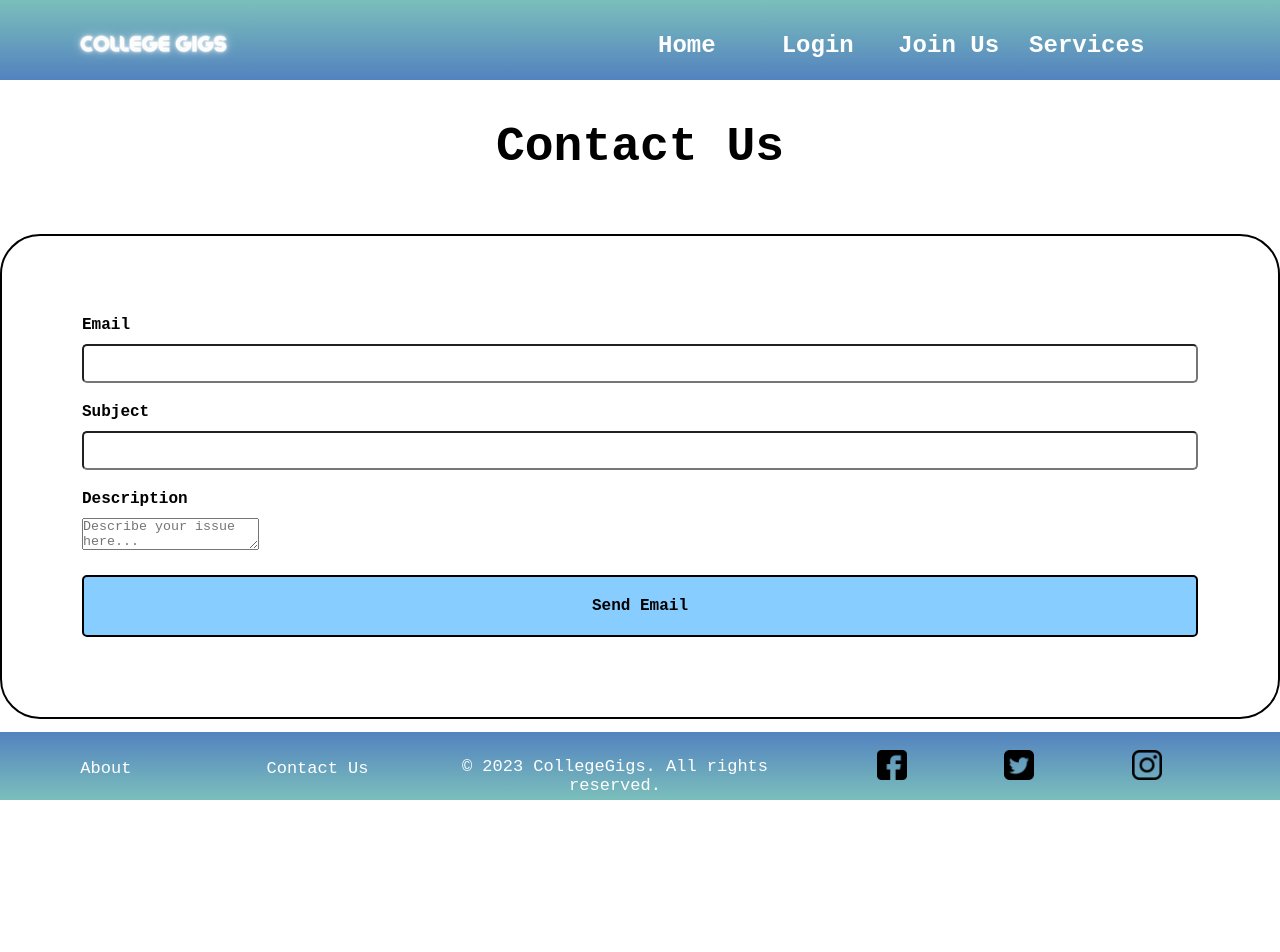
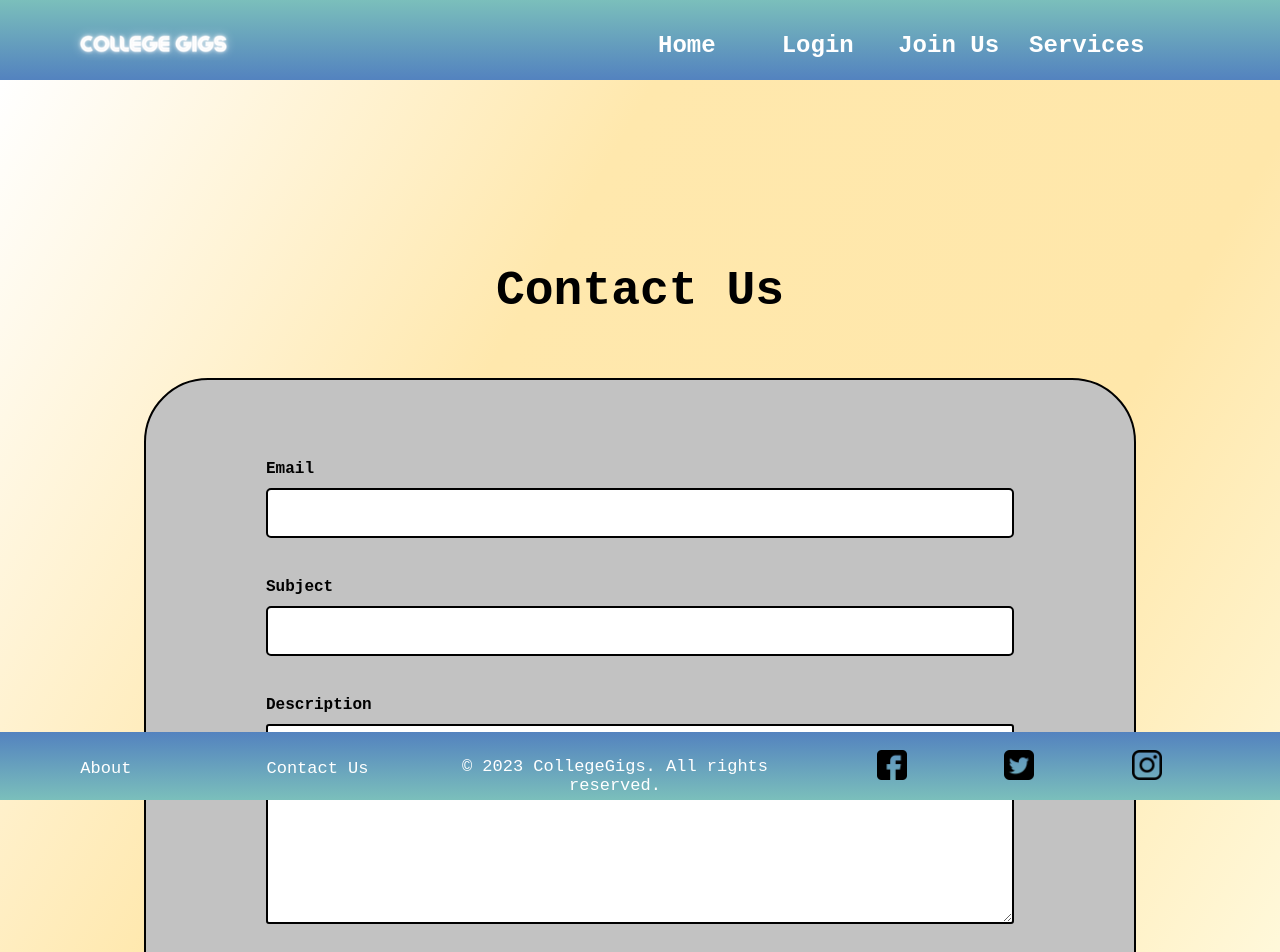
Before and after one commit to fynn07/college-gigs, a React (Create React App) app: page /Contact in a window 1280 px wide. Shown: the top 952 px of the page. Before the commit the page ends 800 px from the top, so only its background shows below. Built offline with nearby package versions, Linux system fonts and the light colour scheme.

Commit message:
add initial aesthetics of contact page

```diff
--- a/src/pages/contact.js
+++ b/src/pages/contact.js
@@ -9,12 +9,22 @@ function contact() {
                     <h1>Contact Us</h1>
                 </div>
                 <form id="contact_form" action="/College_Gigs/C_Gigs_Home.php" method="post">
-                    <label htmlFor="email"><i className="fa fa-envelope"></i> Email</label>
-                    <input type="email" id="email" name="email" required/>
-                    <label htmlFor="subject">Subject</label>
-                    <input type="text" id="subject" name="subject"/>
-                    <label htmlFor="desc"><i className="fa fa-commenting-o"></i> Description</label>
-                    <textarea id="desc" name="desc" className="desc" placeholder="Describe your issue here..."></textarea>
+                    <div className="contact_form_item">
+                        <label htmlFor="email"><i className="fa fa-envelope"></i> Email</label>
+                        <input type="email" id="email" name="email" className="contact_input" required/>
+                    </div>
+
+                    <div className="contact_form_item">
+                        <label htmlFor="subject">Subject</label>
+                        <input type="text" id="subject" name="subject" className="contact_input"/>
+                    </div>
+
+                    <div className="contact_form_item">
+                        <label htmlFor="desc"><i className="fa fa-commenting-o"></i> Description</label>
+                        <textarea id="desc" name="desc" className="desc contact_input"
+                                  placeholder="Describe your issue here..."></textarea>
+                    </div>
+
                     <button type="submit" name="send">Send Email</button>
                 </form>
             </div>
--- a/src/styles/contact.css
+++ b/src/styles/contact.css
@@ -5,7 +5,13 @@
 #contact {
     display: flex;
     width: 100%;
+    height: 100%;
     justify-content: center;
+    padding: 144px;
+
+    background: linear-gradient(120deg, rgb(255,255,255), rgb(255, 232, 173), rgb(255, 231, 170), rgb(255,255,237));
+
+    animation: gradient 15s ease infinite;
 }
 
 #contact_container {
@@ -21,7 +27,27 @@
 }
 
 #contact_form {
-    padding: 80px;
-    border-radius: 40px;
+    padding: 80px 120px;
+    border-radius: 64px;
+    border: 2px solid;
+    background-color: rgb(194, 194, 194);
+}
+
+.contact_form_item {
+    margin-bottom: 20px;
+}
+
+.contact_input {
+    width: 100%;
+    border-radius: 3px;
+    min-height: 50px;
+    margin: 0 auto 20px;
     border: 2px solid;
 }
+
+#desc.contact_input {
+    resize: vertical;
+    min-height: 200px;
+    padding: 10px;
+    vertical-align: top;
+}
```
